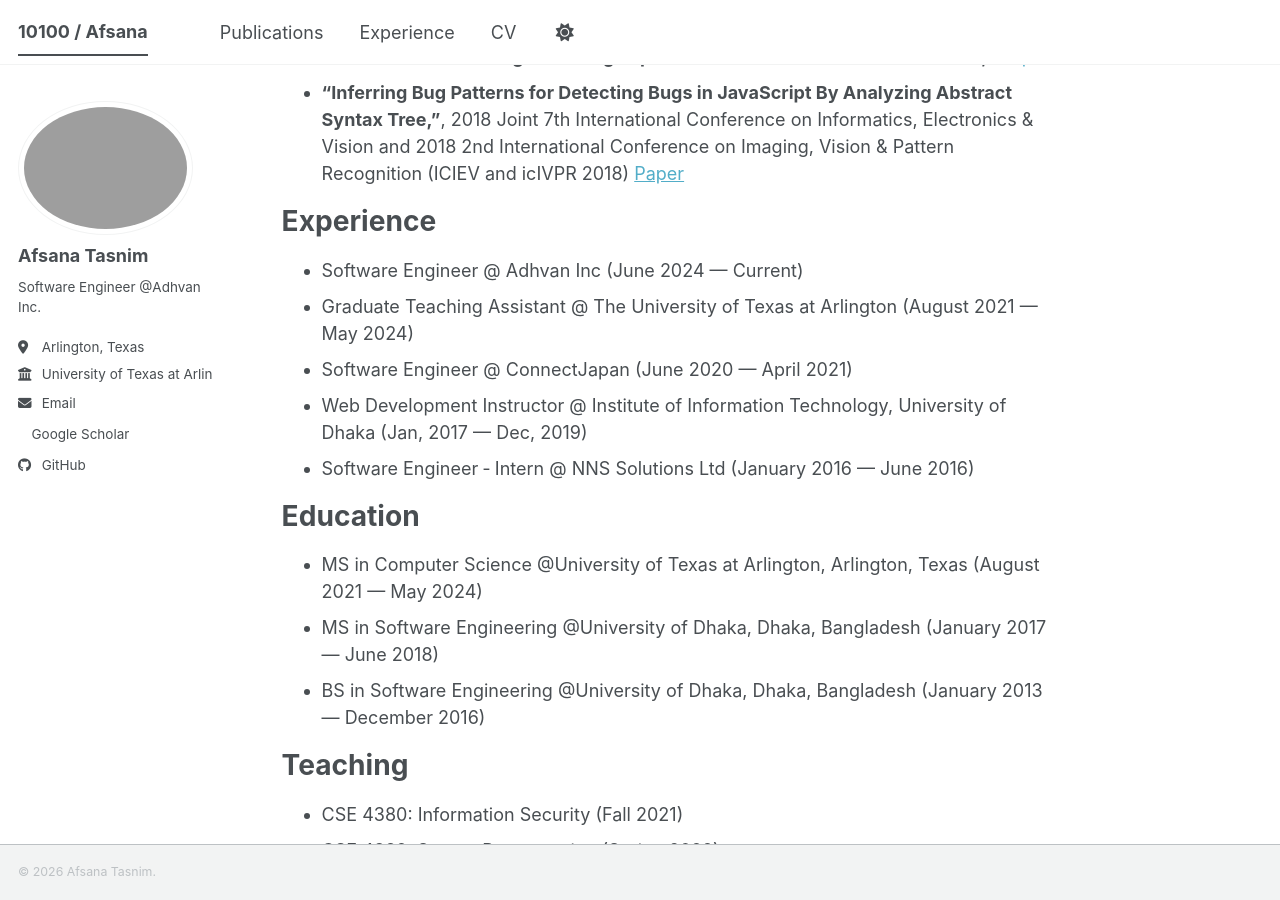
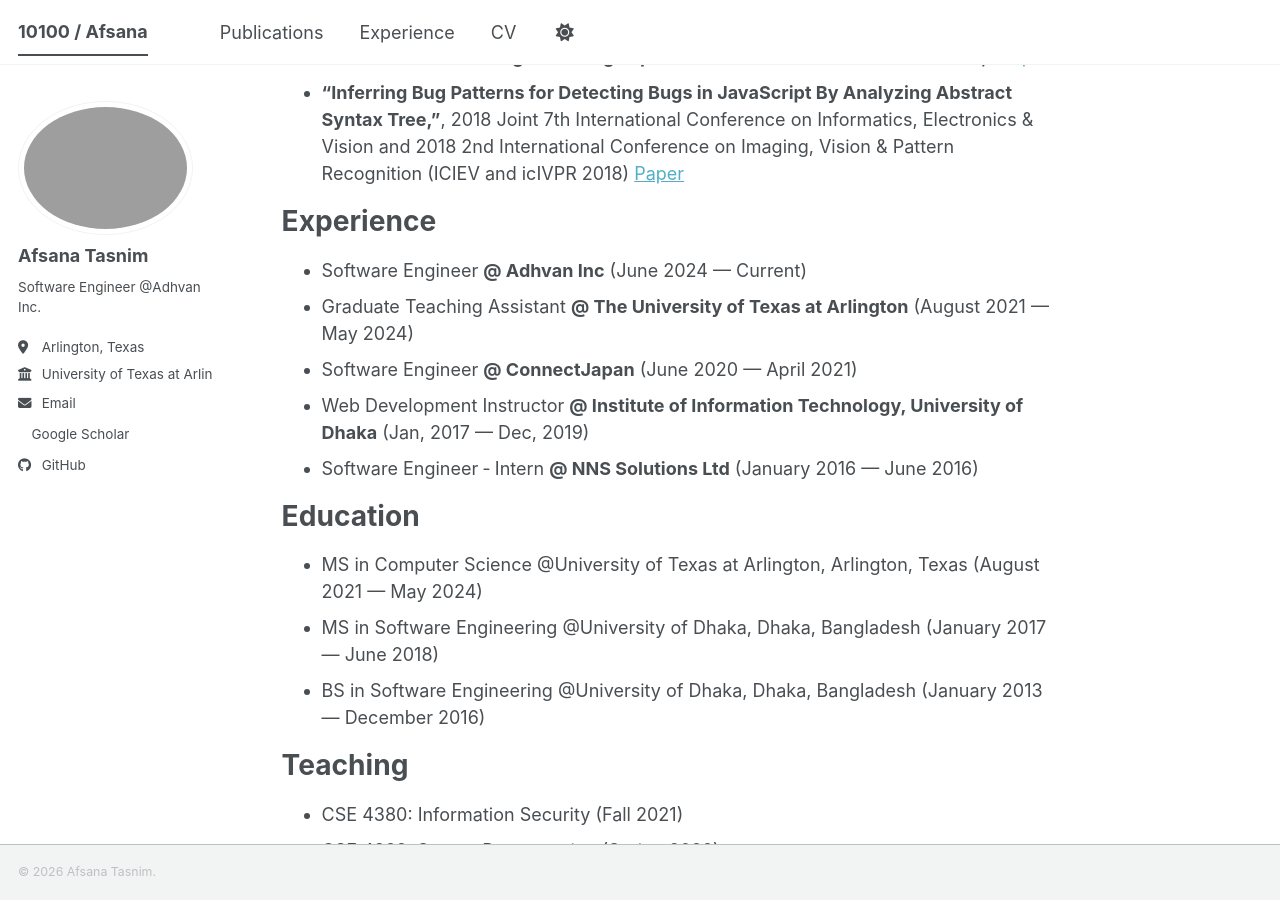
Before and after one commit to AfsanaTasnim/AfsanaTasnim.github.io, a Jekyll site: the page built from _pages/about.md, in a window 1280 px wide and 900 px high, scrolled down 411 px. Built offline with Jekyll 4.4.1, drawn with Linux system fonts in a browser that asks for light colours; a style sheet for code colours, icons or effects is not loaded.

```diff
--- a/_pages/about.md
+++ b/_pages/about.md
@@ -18,11 +18,11 @@ I have published one peer-reviewed research paper, which has received [3](https:
 [Paper](https://www.researchgate.net/publication/331610435_Inferring_Bug_Patterns_for_Detecting_Bugs_in_JavaScript_By_Analyzing_Abstract_Syntax_Tree)
 
 # Experience
-- Software Engineer @ Adhvan Inc  (June 2024 — Current)
-- Graduate Teaching Assistant @ The University of Texas at Arlington (August 2021 — May 2024)
-- Software Engineer @ ConnectJapan (June 2020 — April 2021)
-- Web Development Instructor @ Institute of Information Technology, University of Dhaka (Jan, 2017 — Dec, 2019)
-- Software Engineer ‑ Intern @ NNS Solutions Ltd (January 2016 — June 2016)
+- Software Engineer **@ Adhvan Inc**  (June 2024 — Current)
+- Graduate Teaching Assistant **@ The University of Texas at Arlington** (August 2021 — May 2024)
+- Software Engineer **@ ConnectJapan** (June 2020 — April 2021)
+- Web Development Instructor **@ Institute of Information Technology, University of Dhaka** (Jan, 2017 — Dec, 2019)
+- Software Engineer ‑ Intern **@ NNS Solutions Ltd** (January 2016 — June 2016)
 
 # Education
 - MS in Computer Science @University of Texas at Arlington, Arlington, Texas (August 2021 — May 2024)
```
